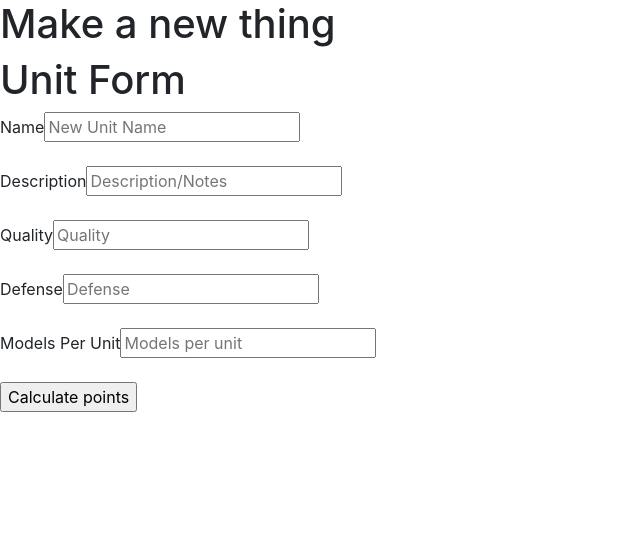
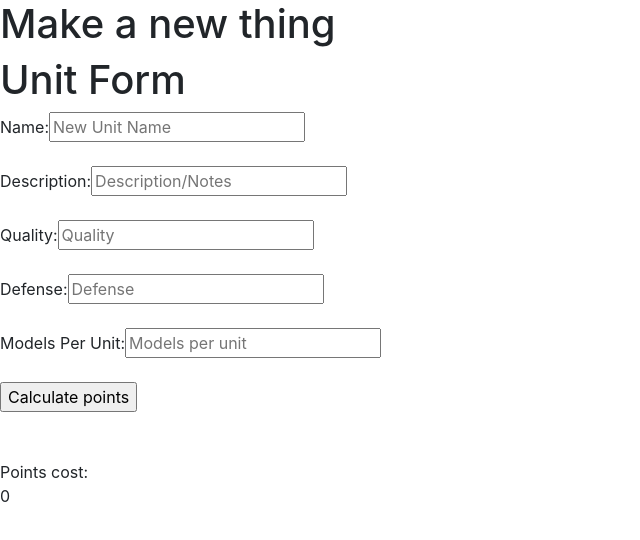
Before and after one commit to Lunadork/GF_Custom-Unit-Builder, a React (Create React App) app: page /new in a window 1280 px wide. Shown: the top 540 px of the page, without its empty margins (0-640 px from the left). Built offline with nearby package versions, Linux system fonts and the light colour scheme.

Commit message:
basic points calc working

```diff
--- a/src/components/UnitForm/index.js
+++ b/src/components/UnitForm/index.js
@@ -33,7 +33,7 @@ export const UnitForm = () => {
 
     const result = pointCalculator(unit);
 
-    setPoints(result)
+    setPoints(result.unitTotal)
 
     //make better later
     alert("Points cost: " + result.unitTotal);
@@ -47,31 +47,31 @@ export const UnitForm = () => {
     <h1>Unit Form</h1>
     <form  className='groupForm'  onSubmit={calcPoints}>
 
-    <label for="name" className="groupLabel">Name</label>
+    <label htmlFor="name" className="groupLabel">Name:  </label>
     <input id="name" className='groupInput' type = 'text' placeholder='New Unit Name' onChange={(e) => setName(e.target.value)}/>
 
     <br></br>
     <br></br>
 
-    <label for="desc" className="groupLabel">Description</label>
+    <label htmlFor="desc" className="groupLabel">Description:  </label>
     <input id="desc" className='groupInput' type = 'text' placeholder='Description/Notes' onChange={(e) => setDescription(e.target.value)}/>
 
     <br></br>
     <br></br>
 
-    <label for="quality" className="groupLabel">Quality</label>
+    <label htmlFor="quality" className="groupLabel">Quality:  </label>
     <input id="quality" className='groupInput' type = 'number' placeholder='Quality' onChange={(e) => setQuality(e.target.value)}/>
 
     <br></br>
     <br></br>
 
-    <label for="defense" className="groupLabel">Defense</label>
+    <label htmlFor="defense" className="groupLabel">Defense:  </label>
     <input id="defense" className='groupInput' type = 'number' placeholder='Defense' onChange={(e) => setDefense(e.target.value)}/>
 
     <br></br>
     <br></br>
 
-    <label for="models" className="groupLabel">Models Per Unit</label>
+    <label htmlFor="models" className="groupLabel">Models Per Unit:  </label>
     <input id="models" className='groupInput' type = 'number' placeholder='Models per unit' onChange={(e) => setModels(e.target.value)}/>
 
     <br></br>
@@ -79,6 +79,12 @@ export const UnitForm = () => {
 
     <input className='groupSubmitbtn' type='submit' value='Calculate points' />
     </form>
+
+    <br></br>
+    <br></br>
+
+    <label htmlFor="points" className="pointsLabel">Points cost: </label>
+    <p id="points" className="pointsP">{points}</p>
     </>
   )
 }
--- a/src/handlers/pointCalculator.js
+++ b/src/handlers/pointCalculator.js
@@ -3,16 +3,21 @@ const { weaponCostCalculator } = require('./weaponHandler/weaponCostCalculator')
 
 const pointCalculator = (unit) => {
 
+    console.log(unit)
+
     const stats = getStatsCost(unit);
-    const weapons = getWeaponsCost(unit);
-    const rules = getRulesCost(unit);
+    const weapons = 0; //getWeaponsCost(unit);
+    const rules = 0; //getRulesCost(unit);
 
     const modelTotal = stats + weapons + rules
+
+    console.log(stats)
+    console.log(modelTotal)
 
     const unitTotal = modelTotal * unit.models
 
 
-    return [unitTotal, modelTotal, stats, weapons, rules]
+    return {unitTotal, modelTotal, stats, weapons, rules}
 
 }
 
```
